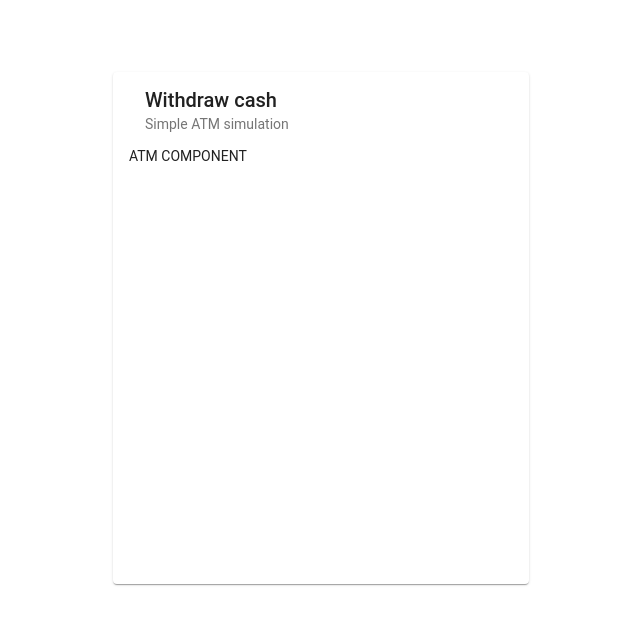
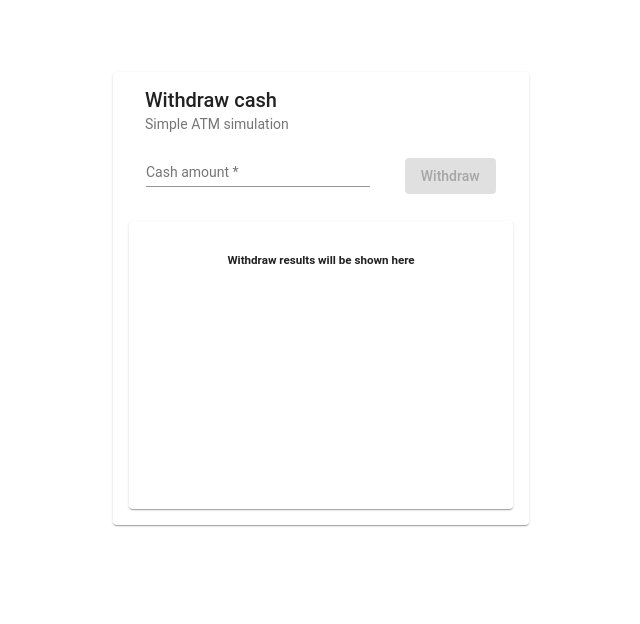
Before and after one commit to SirWojtek/simple-atm, an Angular app in the folder frontend/: page / in a window 1280 px wide. Shown: the top 624 px of the page, without its empty margins (319-959 px from the left). Built offline with nearby package versions, Linux system fonts and the light colour scheme.

Commit message:
basic view

```diff
--- a/frontend/src/app/app.component.scss
+++ b/frontend/src/app/app.component.scss
@@ -5,6 +5,5 @@
   .app-card {
     margin-top: 64px;
     min-width: 24rem;
-    min-height: 30rem;
   }
 }
--- a/frontend/src/app/atm/atm.component.html
+++ b/frontend/src/app/atm/atm.component.html
@@ -1,2 +1,27 @@
 
-ATM COMPONENT
+<div class="atm-container">
+  <div class="input-container">
+
+    <mat-form-field class="cash-input">
+      <input
+        matInput
+        type="number"
+        placeholder="Cash amount"
+        [formControl]="cashInputControl"
+      >
+    </mat-form-field>
+
+    <button
+      mat-flat-button
+      color="primary"
+      [disabled]="!cashInputControl.valid"
+    >Withdraw</button>
+  </div>
+
+  <mat-card class="response-container">
+    <h5 *ngIf="!responses.length; else results" class="placeholder">Withdraw results will be shown here</h5>
+    <ng-template #results>
+      <span *ngFor="let res of responses">{{ res | json }}</span>
+    </ng-template>
+  </mat-card>
+</div>
--- /dev/null
+++ b/frontend/src/app/atm/atm.component.scss
@@ -0,0 +1,26 @@
+.atm-container {
+  display: flex;
+  flex-direction: column;
+  justify-content: space-around;
+
+  .input-container {
+    display: flex;
+    align-items: center;
+    justify-content: space-around;
+
+    .cash-input {
+      width: 14rem;
+    }
+  }
+
+  .response-container {
+    margin-top: 16px;
+    height: 16rem;
+    overflow-y: auto;
+
+    .placeholder {
+      margin-top: 16px;
+      text-align: center;
+    }
+  }
+}
--- a/frontend/src/app/atm/atm.component.ts
+++ b/frontend/src/app/atm/atm.component.ts
@@ -1,7 +1,15 @@
 import { Component } from '@angular/core';
+import { FormBuilder, Validators } from '@angular/forms';
 
 @Component({
   selector: 'app-atm',
-  templateUrl: './atm.component.html'
+  templateUrl: './atm.component.html',
+  styleUrls: ['./atm.component.scss']
 })
-export class AtmComponent {}
+export class AtmComponent {
+  cashInputControl = this.formBuilder.control(null, Validators.required);
+
+  responses = [];
+
+  constructor(private formBuilder: FormBuilder) {}
+}
```
Also changed, not shown: frontend/src/app/app.module.ts (+11 -1 lines).
